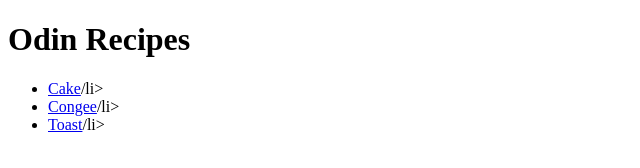
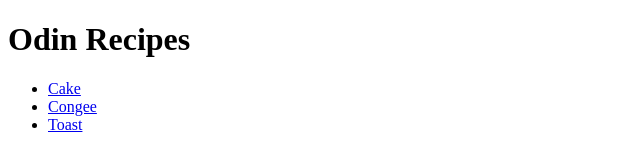
Before and after one commit to ethanleners/odin-recipes, a plain HTML site: page index.html in a window 1280 px wide. Shown: the full height of the page, 0-640 px from the left. Drawn offline with Linux system fonts and the light colour scheme.

Commit message:
Correct typoson list of links

```diff
--- a/index.html
+++ b/index.html
@@ -8,9 +8,9 @@
   <body>
     <h1>Odin Recipes</h1>
     <ul>
-      <li><a href="recipes/cake.html">Cake</a>/li></li>
-      <li><a href="recipes/congee.html">Congee</a>/li></li>
-      <li><a href="recipes/toast.html">Toast</a>/li></li>
+      <li><a href="recipes/cake.html">Cake</a></li>
+      <li><a href="recipes/congee.html">Congee</a></li>
+      <li><a href="recipes/toast.html">Toast</a></li>
     </ul>
   </body>
 </html>
```
